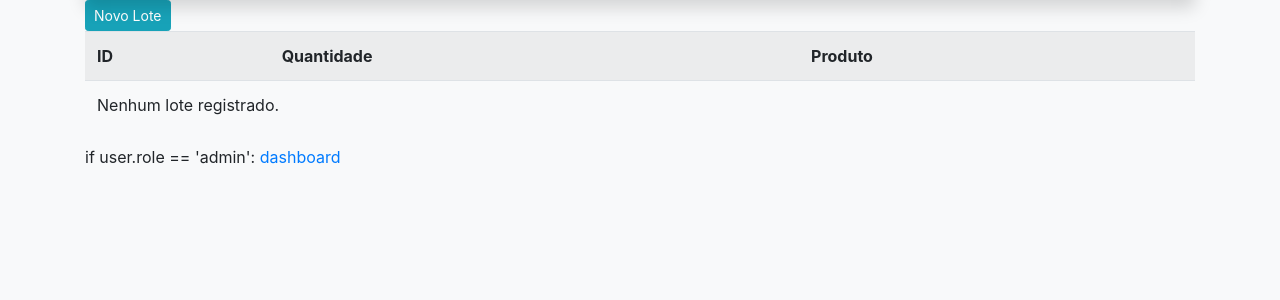
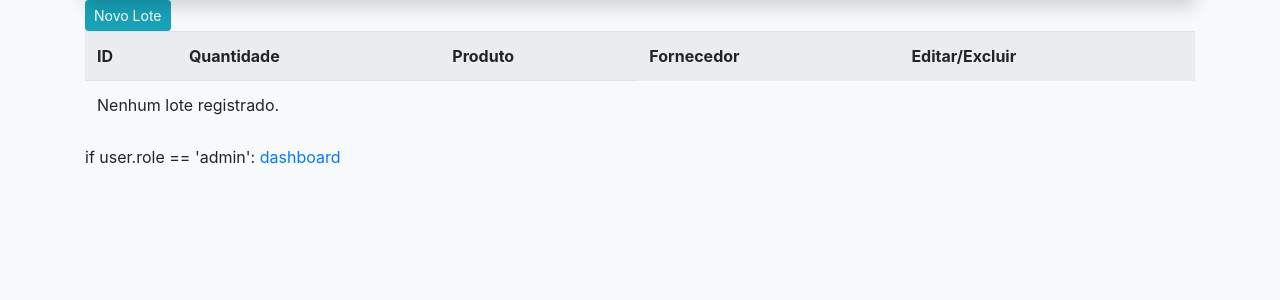
Before and after one commit to kaiomudkt/estoque_django_postgres_docker, a Django app: page /lotes/ in a window 1280 px wide. Shown: the part 72-372 px from the top of the page. Run offline with Django 3.2, Linux system fonts and the light colour scheme; the visitor is signed in with stand-in values (Sample User, id 1); data that the repository does not hold is empty; some libraries are stand-ins or nearby versions.

Commit message:
Correção do query set para o lote

```diff
--- a/catalogo/forms.py
+++ b/catalogo/forms.py
@@ -58,7 +58,7 @@
         return e
 
 
-class ProdutoFornecedorModelChoiceField(ModelMultipleChoiceField):
+class ProdutoFornecedorModelChoiceField(ModelChoiceField):
     def label_from_instance(self, obj):
         return "Produto: %s | Fornecedor: %s" % (obj.produto.nome, obj.fornecedor.nome)
 
--- a/catalogo/templates/listar/catalogo.html
+++ b/catalogo/templates/listar/catalogo.html
@@ -10,6 +10,7 @@
             <tr>
                 <th>Nome</th>
                 <th>Preço|Real</th>
+                <th>Editar/Excluir</th>
             </tr>
             {% for produto in object_list %}
             <tr>
--- a/catalogo/templates/listar/fornecedores.html
+++ b/catalogo/templates/listar/fornecedores.html
@@ -10,6 +10,7 @@
             <tr>
                 <th>Nome</th>
                 <th>CNPJ</th>
+                <th>Editar/Excluir</th>
             </tr>
             {% for fornecedor in object_list %}
             <tr>
--- a/catalogo/templates/listar/lotes.html
+++ b/catalogo/templates/listar/lotes.html
@@ -11,12 +11,15 @@
                 <th>ID</th>
                 <th>Quantidade</th>
                 <th>Produto</th>
+                <th>Fornecedor</th>
+                <th>Editar/Excluir</th>
             </tr>
             {% for lote in object_list %}
             <tr>
                 <td>{{ lote.id }}</td>
                 <td>{{ lote.quantidade }}</td>
-                <td>{{ lote.produto.nome }}</td>
+                <td>{{ lote.produto_fornecedor.produto.nome }}</td>
+                <td>{{ lote.produto_fornecedor.fornecedor.nome }}</td>
                 <td>
                     <a href="{% url 'atualiza_lote' lote.id %}" class="btn btn-warning btn-sm" title="Editar">
                         <i class="fa fa-pencil" aria-hidden="true"></i>
```
